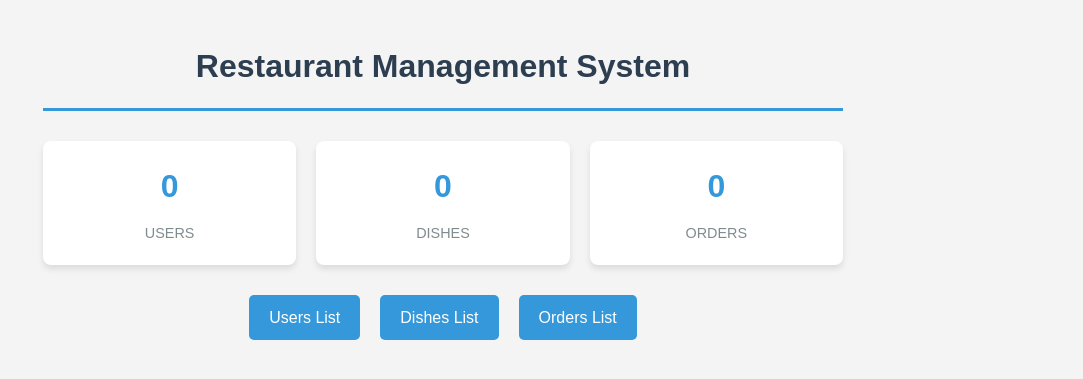
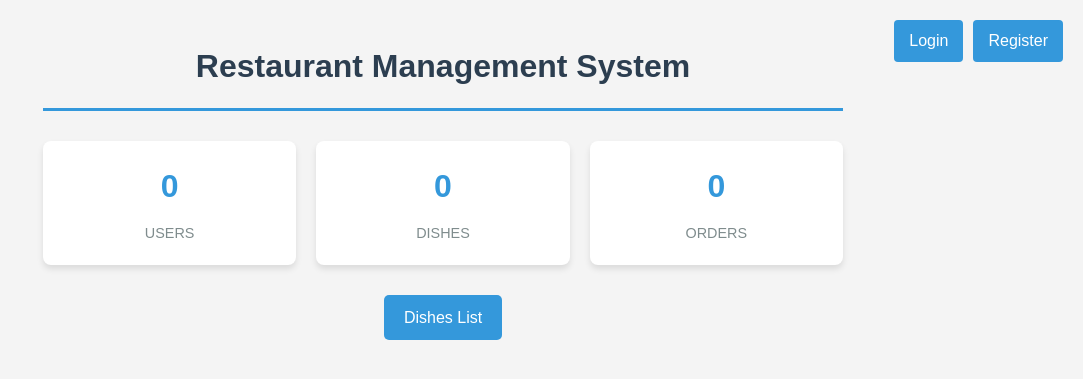
Before and after one commit to KPI-repos/backend-python-course, a Django app: page / in a window 1280 px wide. Shown: the top 379 px of the page, without its empty margins (197-1280 px from the left). Run offline with Django 5.2, Linux system fonts and the light colour scheme; data that the repository does not hold is empty.

Commit message:
enhancement: improved lab5

```diff
--- a/restaurant/main/templates/dishes_list.html
+++ b/restaurant/main/templates/dishes_list.html
@@ -137,7 +137,9 @@
   <body>
     <div class="header-actions">
       <h1>Our Delicious Dishes</h1>
+      {% if is_admin %}
       <a href="{% url 'dish_create' %}" class="action-button">+ Add Dish</a>
+      {% endif %}
     </div>
 
     {% for dish in dishes %}
@@ -149,8 +151,10 @@
       </div>
       <div class="dish-actions">
         <a href="{% url 'dish_detail' dish.id %}" class="view-link">View</a>
+        {% if is_admin %}
         <a href="{% url 'dish_update' dish.id %}" class="edit-link">Edit</a>
         <a href="{% url 'dish_delete' dish.id %}" class="delete-link">Delete</a>
+        {% endif %}
       </div>
     </div>
     {% endfor %}
--- a/restaurant/main/templates/home.html
+++ b/restaurant/main/templates/home.html
@@ -66,9 +66,75 @@
       .nav-link:hover {
         background-color: #2980b9;
       }
+
+      .user-menu {
+        position: absolute;
+        top: 20px;
+        right: 20px;
+        display: flex;
+        gap: 10px;
+      }
+
+      .user-info {
+        background-color: white;
+        padding: 8px 15px;
+        border-radius: 4px;
+        box-shadow: 0 2px 4px rgba(0, 0, 0, 0.1);
+      }
+
+      .auth-link {
+        text-decoration: none;
+        background-color: #3498db;
+        color: white;
+        padding: 8px 15px;
+        border-radius: 4px;
+        transition: background-color 0.3s ease;
+      }
+
+      .auth-link:hover {
+        background-color: #2980b9;
+      }
+
+      .user-menu {
+        position: absolute;
+        top: 20px;
+        right: 20px;
+        display: flex;
+        gap: 10px;
+      }
+
+      .user-info {
+        background-color: white;
+        padding: 8px 15px;
+        border-radius: 4px;
+        box-shadow: 0 2px 4px rgba(0, 0, 0, 0.1);
+      }
+
+      .auth-link {
+        text-decoration: none;
+        background-color: #3498db;
+        color: white;
+        padding: 8px 15px;
+        border-radius: 4px;
+        transition: background-color 0.3s ease;
+      }
+
+      .auth-link:hover {
+        background-color: #2980b9;
+      }
     </style>
   </head>
   <body>
+    <div class="user-menu">
+      {% if current_user %}
+      <div class="user-info">Logged in as: {{ current_user.name }}</div>
+      <a href="{% url 'logout' %}" class="auth-link">Logout</a>
+      {% else %}
+      <a href="{% url 'login' %}" class="auth-link">Login</a>
+      <a href="{% url 'register' %}" class="auth-link">Register</a>
+      {% endif %}
+    </div>
+
     <h1>Restaurant Management System</h1>
 
     <div class="dashboard-stats">
@@ -87,9 +153,13 @@
     </div>
 
     <div class="navigation">
-      <a href="/users/" class="nav-link">Users List</a>
-      <a href="/dishes/" class="nav-link">Dishes List</a>
-      <a href="/orders/" class="nav-link">Orders List</a>
+      {% if is_admin %}
+      <a href="{% url 'users_list' %}" class="nav-link">Users List</a>
+      {% endif %}
+      <a href="{% url 'dishes_list' %}" class="nav-link">Dishes List</a>
+      {% if current_user %}
+      <a href="{% url 'orders_list' %}" class="nav-link">Orders List</a>
+      {% endif %}
     </div>
   </body>
 </html>
--- a/restaurant/main/urls.py
+++ b/restaurant/main/urls.py
@@ -3,6 +3,11 @@ from . import views
 
 urlpatterns = [
     path('', views.home, name='home'),
+
+    # Authentication URLs
+    path('login/', views.login_view, name='login'),
+    path('logout/', views.logout_view, name='logout'),
+    path('register/', views.register_view, name='register'),
 
     # User URLs
     path('users/', views.users_list, name='users_list'),
--- a/restaurant/main/views.py
+++ b/restaurant/main/views.py
@@ -1,62 +1,142 @@
 from django.shortcuts import render, get_object_or_404, redirect
+from django.http import HttpResponseForbidden
 from .models import User, Dish, Order
-from .forms import UserForm, DishForm, OrderForm
+from .forms import UserForm, DishForm, OrderForm, LoginForm, RegisterForm
 
+# Authentication views
+def login_view(request):
+    if request.method == 'POST':
+        form = LoginForm(request.POST)
+        if form.is_valid():
+            username = form.cleaned_data['username']
+            password = form.cleaned_data['password']
 
+            try:
+                # Try to find user by email (assuming username field contains email)
+                user = User.objects.get(email=username)
+                if user.check_password(password):
+                    # Successful login
+                    request.session['user_id'] = user.id
+                    return redirect('home')
+                else:
+                    form.add_error(None, "Invalid username or password")
+            except User.DoesNotExist:
+                form.add_error(None, "Invalid username or password")
+    else:
+        form = LoginForm()
+
+    context = {
+        'form': form,
+        'current_user': get_current_user(request),
+        'is_admin': is_admin(request)
+    }
+    return render(request, 'login.html', context)
+
+def logout_view(request):
+    # Clear the session
+    if 'user_id' in request.session:
+        del request.session['user_id']
+    return redirect('home')
+
+def register_view(request):
+    if request.method == 'POST':
+        form = RegisterForm(request.POST)
+        if form.is_valid():
+            user = form.save(commit=False)
+            user.set_password(form.cleaned_data['password'])
+            user.role = 'customer'  # Default role is customer
+            user.save()
+
+            # Auto login after registration
+            request.session['user_id'] = user.id
+            return redirect('home')
+    else:
+        form = RegisterForm()
+
+    return render(request, 'register.html', {'form': form})
+
+# Helper functions
+def get_current_user(request):
+    user_id = request.session.get('user_id')
+    if user_id:
+        try:
+            return User.objects.get(id=user_id)
+        except User.DoesNotExist:
+            return None
+    return None
+
+def is_admin(request):
+    user = get_current_user(request)
+    return user and user.role == 'admin'
+
+def login_required(view_func):
+    def wrapper(request, *args, **kwargs):
+        if not get_current_user(request):
+            return redirect('login')
+        return view_func(request, *args, **kwargs)
+    return wrapper
+
+def admin_required(view_func):
+    def wrapper(request, *args, **kwargs):
+        if not is_admin(request):
+            return HttpResponseForbidden("Access denied. Admin privileges required.")
+        return view_func(request, *args, **kwargs)
+    return wrapper
+
+# Home view - accessible to all
 def home(request):
-    return render(request, 'home.html', {
+    context = {
         'users_count': User.objects.count(),
         'dishes_count': Dish.objects.count(),
-        'orders_count': Order.objects.count()
-    })
+        'orders_count': Order.objects.count(),
+        'current_user': get_current_user(request),
+        'is_admin': is_admin(request)
+    }
+    return render(request, 'home.html', context)
 
+# User management views - admin only
+@admin_required
 def users_list(request):
     users = User.objects.all()
-    return render(request, 'users_list.html', {'users': users})
+    context = {
+        'users': users,
+        'current_user': get_current_user(request),
+        'is_admin': is_admin(request)
+    }
+    return render(request, 'users_list.html', context)
 
-def dishes_list(request):
-    dishes = Dish.objects.all()
-    return render(request, 'dishes_list.html', {'dishes': dishes})
-
-def orders_list(request):
-    orders = Order.objects.all()
-    return render(request, 'orders_list.html', {'orders': orders})
-
-def order_detail(request, order_id):
-    order = get_object_or_404(Order, id=order_id)
-    return render(request, 'order_detail.html', {
-        'order': order,
-        'user': order.user,
-        'dish': order.dish
-    })
-
+@admin_required
 def user_detail(request, user_id):
     user = get_object_or_404(User, id=user_id)
     user_orders = user.orders.all()
-    return render(request, 'user_detail.html', {
+    context = {
         'user': user,
-        'orders': user_orders
-    })
+        'orders': user_orders,
+        'current_user': get_current_user(request),
+        'is_admin': is_admin(request)
+    }
+    return render(request, 'user_detail.html', context)
 
-def dish_detail(request, dish_id):
-    dish = get_object_or_404(Dish, id=dish_id)
-    dish_orders = dish.orders.all()
-    return render(request, 'dish_detail.html', {
-        'dish': dish,
-        'orders': dish_orders
-    })
-
-# User CRUD operations
+@admin_required
 def user_create(request):
     if request.method == 'POST':
         form = UserForm(request.POST)
         if form.is_valid():
-            form.save()
+            user = form.save(commit=False)
+            # Set a default password for users created by admin
+            user.set_password('changeme')
+            user.save()
             return redirect('users_list')
     else:
         form = UserForm()
-    return render(request, 'user_form.html', {'form': form})
+    context = {
+        'form': form,
+        'current_user': get_current_user(request),
+        'is_admin': is_admin(request)
+    }
+    return render(request, 'user_form.html', context)
 
+@admin_required
 def user_update(request, user_id):
     user = get_object_or_404(User, id=user_id)
     if request.method == 'POST':
@@ -66,16 +146,49 @@ def user_update(request, user_id):
             return redirect('user_detail', user_id=user.id)
     else:
         form = UserForm(instance=user)
-    return render(request, 'user_form.html', {'form': form, 'user': user})
+    context = {
+        'form': form,
+        'user': user,
+        'current_user': get_current_user(request),
+        'is_admin': is_admin(request)
+    }
+    return render(request, 'user_form.html', context)
 
+@admin_required
 def user_delete(request, user_id):
     user = get_object_or_404(User, id=user_id)
     if request.method == 'POST':
         user.delete()
         return redirect('users_list')
-    return render(request, 'user_confirm_delete.html', {'user': user})
+    context = {
+        'user': user,
+        'current_user': get_current_user(request),
+        'is_admin': is_admin(request)
+    }
+    return render(request, 'user_confirm_delete.html', context)
 
-# Dish CRUD operations
+# Dish management views - view for all, create/edit/delete for admin only
+def dishes_list(request):
+    dishes = Dish.objects.all()
+    context = {
+        'dishes': dishes,
+        'current_user': get_current_user(request),
+        'is_admin': is_admin(request)
+    }
+    return render(request, 'dishes_list.html', context)
+
+def dish_detail(request, dish_id):
+    dish = get_object_or_404(Dish, id=dish_id)
+    dish_orders = dish.orders.all() if is_admin(request) else []
+    context = {
+        'dish': dish,
+        'orders': dish_orders,
+        'current_user': get_current_user(request),
+        'is_admin': is_admin(request)
+    }
+    return render(request, 'dish_detail.html', context)
+
+@admin_required
 def dish_create(request):
     if request.method == 'POST':
         form = DishForm(request.POST)
@@ -84,8 +197,14 @@ def dish_create(request):
             return redirect('dishes_list')
     else:
         form = DishForm()
-    return render(request, 'dish_form.html', {'form': form})
+    context = {
+        'form': form,
+        'current_user': get_current_user(request),
+        'is_admin': is_admin(request)
+    }
+    return render(request, 'dish_form.html', context)
 
+@admin_required
 def dish_update(request, dish_id):
     dish = get_object_or_404(Dish, id=dish_id)
     if request.method == 'POST':
@@ -95,40 +214,146 @@ def dish_update(request, dish_id):
             return redirect('dish_detail', dish_id=dish.id)
     else:
         form = DishForm(instance=dish)
-    return render(request, 'dish_form.html', {'form': form, 'dish': dish})
+    context = {
+        'form': form,
+        'dish': dish,
+        'current_user': get_current_user(request),
+        'is_admin': is_admin(request)
+    }
+    return render(request, 'dish_form.html', context)
 
+@admin_required
 def dish_delete(request, dish_id):
     dish = get_object_or_404(Dish, id=dish_id)
     if request.method == 'POST':
         dish.delete()
         return redirect('dishes_list')
-    return render(request, 'dish_confirm_delete.html', {'dish': dish})
+    context = {
+        'dish': dish,
+        'current_user': get_current_user(request),
+        'is_admin': is_admin(request)
+    }
+    return render(request, 'dish_confirm_delete.html', context)
 
-# Order CRUD operations
+# Order management views
+@login_required
+def orders_list(request):
+    if is_admin(request):
+        # Admins can see all orders
+        orders = Order.objects.all()
+    else:
+        # Customers see only their orders
+        current_user = get_current_user(request)
+        orders = Order.objects.filter(user=current_user)
+
+    context = {
+        'orders': orders,
+        'current_user': get_current_user(request),
+        'is_admin': is_admin(request)
+    }
+    return render(request, 'orders_list.html', context)
+
+@login_required
+def order_detail(request, order_id):
+    order = get_object_or_404(Order, id=order_id)
+    current_user = get_current_user(request)
+
+    # Check permissions
+    if not is_admin(request) and order.user.id != current_user.id:
+        return HttpResponseForbidden("You don't have permission to view this order.")
+
+    context = {
+        'order': order,
+        'user': order.user,
+        'dish': order.dish,
+        'current_user': current_user,
+        'is_admin': is_admin(request)
+    }
+    return render(request, 'order_detail.html', context)
+
+@login_required
 def order_create(request):
+    current_user = get_current_user(request)
+
     if request.method == 'POST':
         form = OrderForm(request.POST)
         if form.is_valid():
-            form.save()
+            # If customer, force their user ID
+            if not is_admin(request):
+                order = form.save(commit=False)
+                order.user = current_user
+                order.save()
+            else:
+                form.save()
             return redirect('orders_list')
     else:
-        form = OrderForm()
-    return render(request, 'order_form.html', {'form': form})
+        initial_data = {}
+        if not is_admin(request):
+            initial_data = {'user': current_user.id}
 
+        form = OrderForm(initial=initial_data)
+
+        # If customer, disable user field
+        if not is_admin(request):
+            form.fields['user'].disabled = True
+
+    context = {
+        'form': form,
+        'current_user': current_user,
+        'is_admin': is_admin(request)
+    }
+    return render(request, 'order_form.html', context)
+
+@login_required
 def order_update(request, order_id):
     order = get_object_or_404(Order, id=order_id)
+    current_user = get_current_user(request)
+
+    # Only admin or the order owner can update
+    if not is_admin(request) and order.user.id != current_user.id:
+        return HttpResponseForbidden("You don't have permission to update this order.")
+
     if request.method == 'POST':
         form = OrderForm(request.POST, instance=order)
         if form.is_valid():
-            form.save()
+            # If customer, ensure they can't change user
+            if not is_admin(request):
+                updated_order = form.save(commit=False)
+                updated_order.user = current_user
+                updated_order.save()
+            else:
+                form.save()
             return redirect('order_detail', order_id=order.id)
     else:
         form = OrderForm(instance=order)
-    return render(request, 'order_form.html', {'form': form, 'order': order})
+        # If customer, disable user field
+        if not is_admin(request):
+            form.fields['user'].disabled = True
 
+    context = {
+        'form': form,
+        'order': order,
+        'current_user': current_user,
+        'is_admin': is_admin(request)
+    }
+    return render(request, 'order_form.html', context)
+
+@login_required
 def order_delete(request, order_id):
     order = get_object_or_404(Order, id=order_id)
+    current_user = get_current_user(request)
+
+    # Only admin or the order owner can delete
+    if not is_admin(request) and order.user.id != current_user.id:
+        return HttpResponseForbidden("You don't have permission to delete this order.")
+
     if request.method == 'POST':
         order.delete()
         return redirect('orders_list')
-    return render(request, 'order_confirm_delete.html', {'order': order})
+
+    context = {
+        'order': order,
+        'current_user': current_user,
+        'is_admin': is_admin(request)
+    }
+    return render(request, 'order_confirm_delete.html', context)
```
Also changed, not shown: restaurant/main/forms.py (+23 -1 lines), restaurant/main/models.py (+15 -1 lines), restaurant/main/templates/dish_detail.html (+6 -7 lines), restaurant/main/templates/register.html (+16 -16 lines), restaurant/main/migrations/0001_initial.py, 1 other file.
